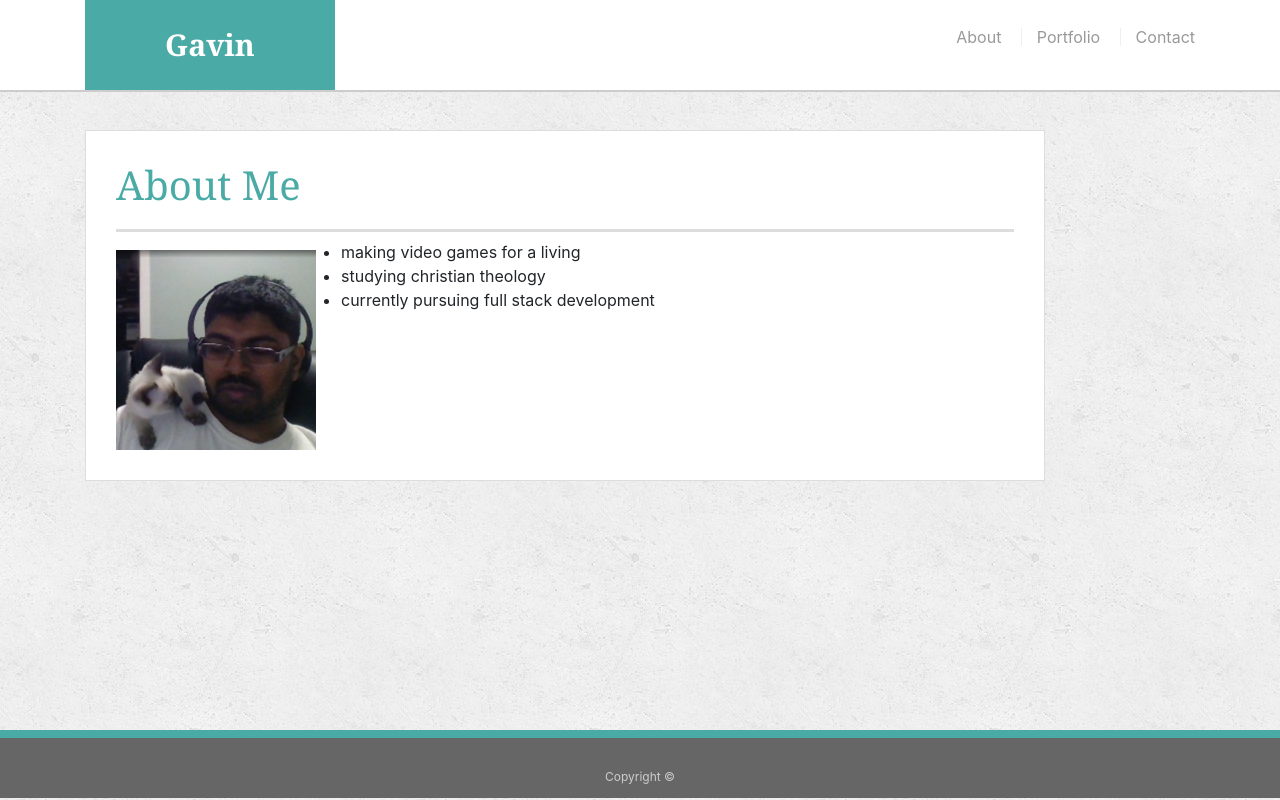
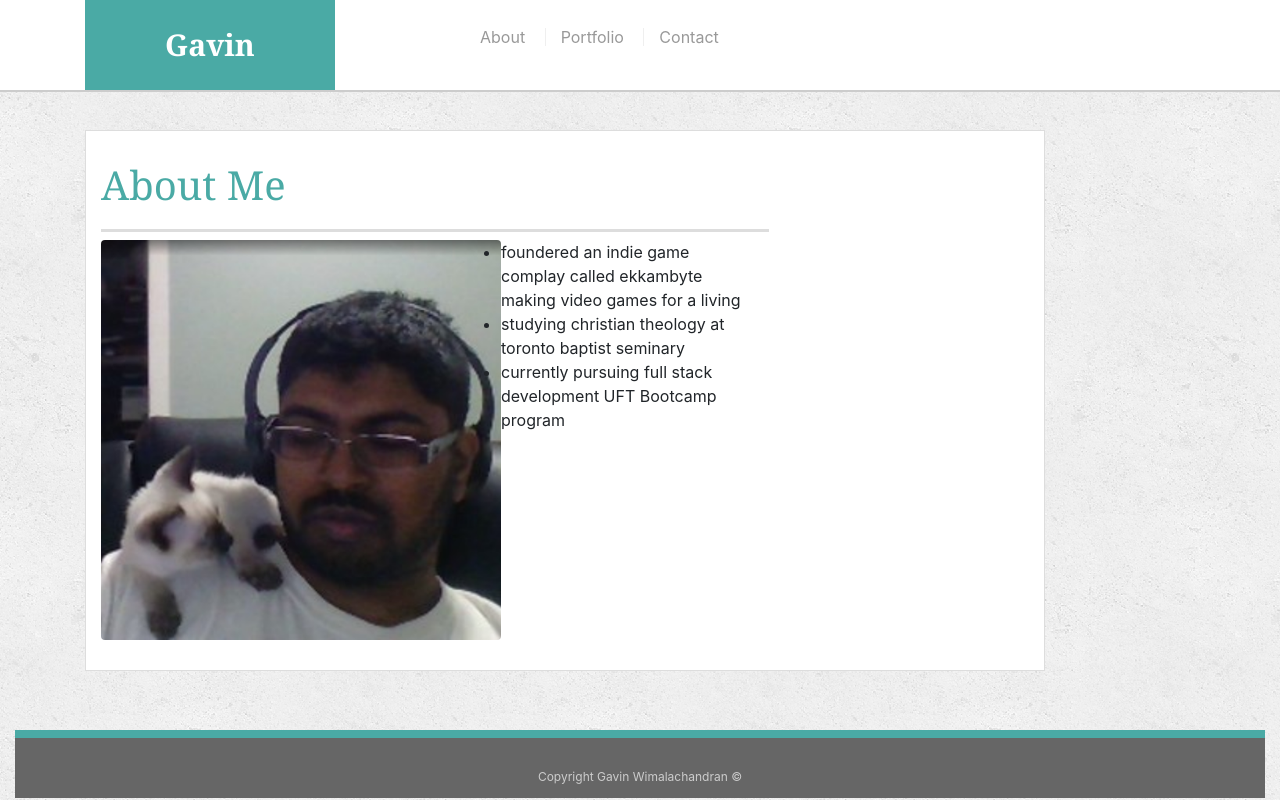
Before and after one commit to GavinW93/Bootstrap-Portfolio, a plain HTML site: page index.html in a window 1280 px wide. Drawn offline with nearby package versions, Linux system fonts and the light colour scheme.

Commit message:
fixed the text warping

```diff
--- a/index.html
+++ b/index.html
@@ -10,36 +10,59 @@
 
 <body>
 
+
   <header id="masthead">
-    <div class="container">
+    <div class="container my-container">
+
+
+                      <div class="row my-row">
+                          <div class="col-xs-12 col-md-4 col-sm-6 my-col">
                               <a href="index.html" id="logo">Gavin</a>
+                          </div>
+
+
+
                             <nav>
                               <a href="index.html">About</a>
                               <a href="Gavin_portfolio.html">Portfolio</a>
                               <a href="contact_form.html">Contact</a>
                             </nav>
+
                           </div>
+                          </div>
+                        </div>
+
   </header>
+
+  <div class="col-md-12 col-xs-3 col-lg-12 my-col">
 
     <div id="main-container" class="container">
       <section class="main-section">
+        <div class="row">
+              <div class="clearfix">
                   <h1>About Me</h1>
+                  <img src="assets/images/b6ypB7D5_400x400.png" class="rounded float-left" alt="Your Name">
 
-      <img src="assets/images/b6ypB7D5_400x400.png" class="auth-image" alt="Your Name">
-      <ul>
-      <li>making video games for a living</li>
-      <li> studying christian theology</li>
-      <li>currently pursuing full stack  development</li>
+                          <ul class ="col-xs-12 col-md-12 col-sm-12 my-col">
+                          <li>foundered an indie game complay called ekkambyte making video games for a living</li>
+                          <li> studying christian theology at toronto baptist seminary</li>
+                          <li>currently pursuing full stack development UFT Bootcamp program</li>
                           </ul>
+
+              </div>
+        </div>
       </section>
 
     </div>
 
-  <footer>
-    <div class="container">
-      Copyright &copy;
-    </div>
+
+
+        <footer id= "bottom">
+
+          Copyright Gavin Wimalachandran  &copy;
+
         </footer>
+
 </body>
 
 </html>
```
Also changed, not shown: Gavin_portfolio.html (+13 -6 lines), contact_form.html (+7 -1 lines). Lines whose indentation alone changed are shown as unchanged.
